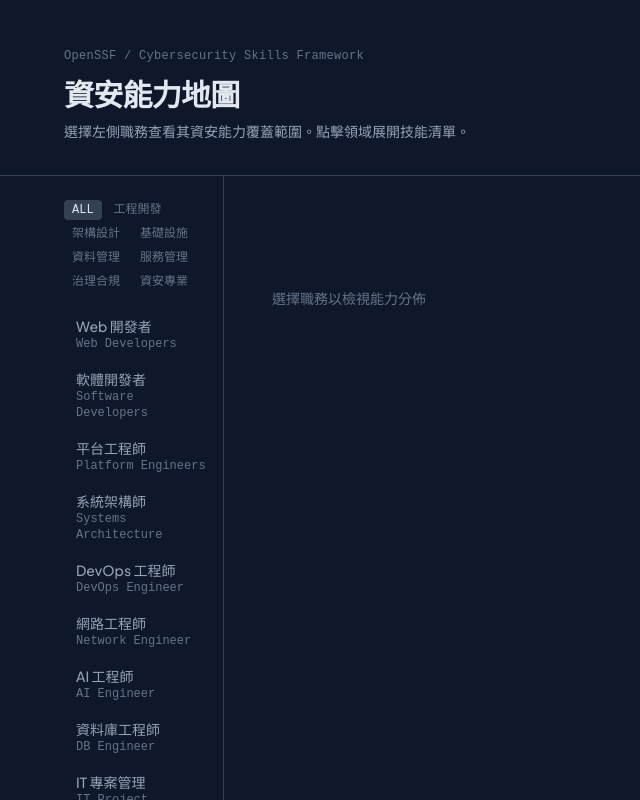
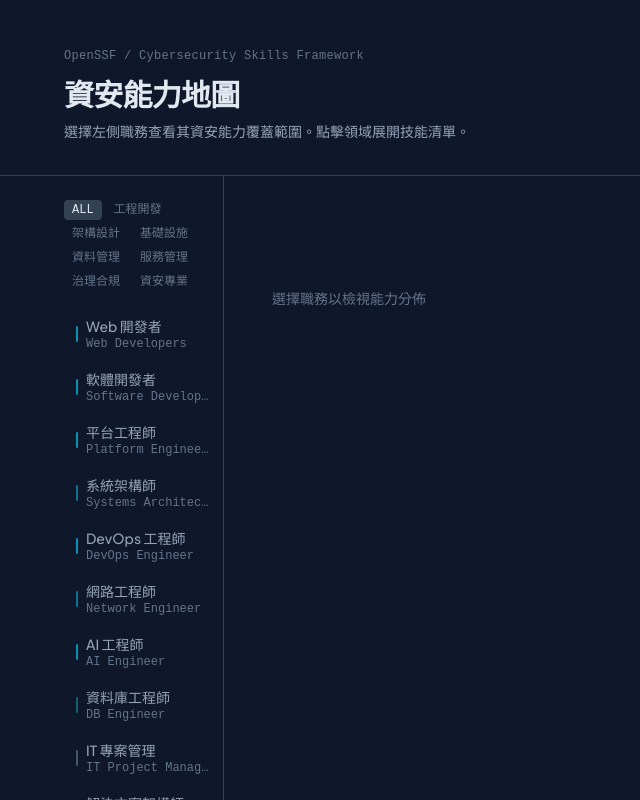
Before and after one commit to iim0663418/csf-capability-map, a React (Vite) app: page / in a window 1280 px wide. Shown: the top 800 px of the page, without its empty margins (0-640 px from the left). Built offline with nearby package versions, Linux system fonts and the light colour scheme; a web font is replaced by a local one.

Commit message:
add tech-depth tint: same hue, brightness varies by role category

```diff
--- a/src/App.jsx
+++ b/src/App.jsx
@@ -5,6 +5,17 @@ import { ROLES2 } from "./roles2";
 
 const ROLES = [...ROLES1, ...ROLES2];
 const CATS = ["all","engineering","architecture","infrastructure","data","management","governance","security"];
+
+// 技術深度 → accent 色深淺（同色系，靠明度區分）
+const TAG_TINT = {
+  engineering:   "#0891b2", // 高技術 — 亮 teal
+  security:      "#06b6d4", // 高技術
+  architecture:  "#0e7490", // 中技術
+  infrastructure:"#0e7490",
+  data:          "#155e75", // 中技術
+  management:    "#475569", // 低技術深度 — 偏 slate
+  governance:    "#475569",
+};
 
 function LvBar({ lv }) {
   const pct = [0, 33, 66, 100][lv];
@@ -49,10 +60,13 @@ export default function App() {
           <div className="space-y-px">
             {filtered.map(r => (
               <button key={r.id} onClick={() => { setSelId(r.id); setSelDom(null); }}
-                className="w-full text-left px-3 py-2 rounded transition-colors"
+                className="w-full text-left px-3 py-2 rounded transition-colors flex items-center gap-2"
                 style={{ background: selId === r.id ? "var(--card)" : "transparent" }}>
-                <div className="text-sm font-medium" style={{ color: selId === r.id ? "var(--text)" : "var(--sub)" }}>{r.zh}</div>
-                <div className="text-xs font-mono" style={{ color: "var(--dim)" }}>{r.title}</div>
+                <span className="w-0.5 h-4 rounded-full shrink-0" style={{ background: TAG_TINT[r.tag] }} />
+                <div className="min-w-0">
+                  <div className="text-sm font-medium truncate" style={{ color: selId === r.id ? "var(--text)" : "var(--sub)" }}>{r.zh}</div>
+                  <div className="text-xs font-mono truncate" style={{ color: "var(--dim)" }}>{r.title}</div>
+                </div>
               </button>
             ))}
           </div>
@@ -65,7 +79,7 @@ export default function App() {
           ) : (
             <>
               {/* Role title */}
-              <div className="mb-6 pl-4" style={{ borderLeft: "3px solid var(--accent)" }}>
+              <div className="mb-6 pl-4" style={{ borderLeft: `3px solid ${TAG_TINT[role.tag]}` }}>
                 <h2 className="text-xl font-bold">{role.zh}</h2>
                 <p className="text-sm font-mono mt-0.5" style={{ color: "var(--dim)" }}>{role.title} · {TAG_LABELS[role.tag]}</p>
               </div>
```
